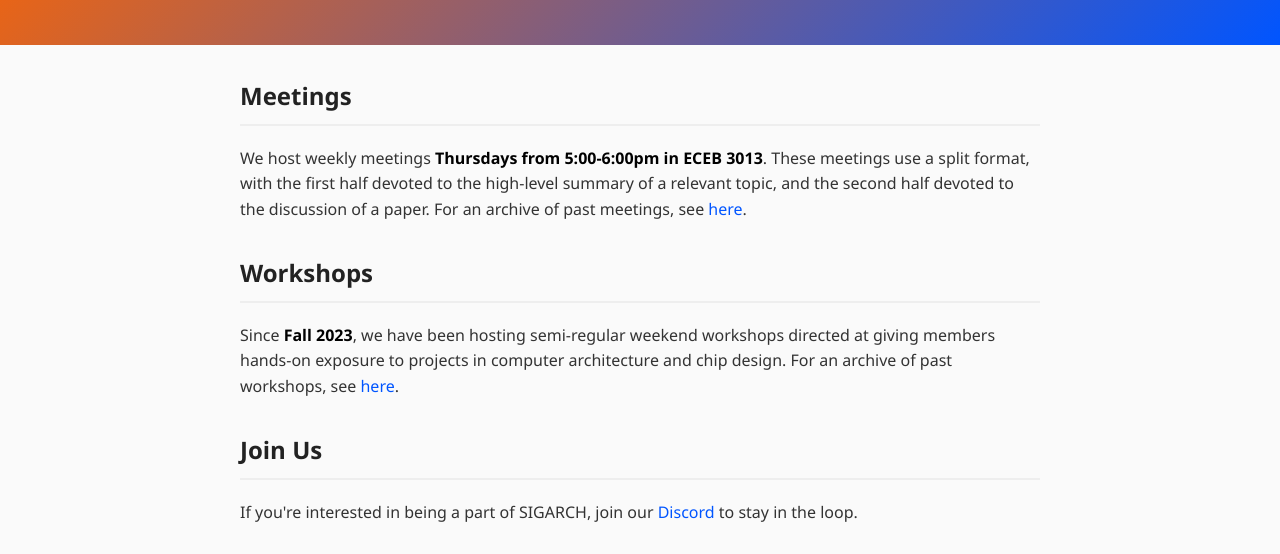
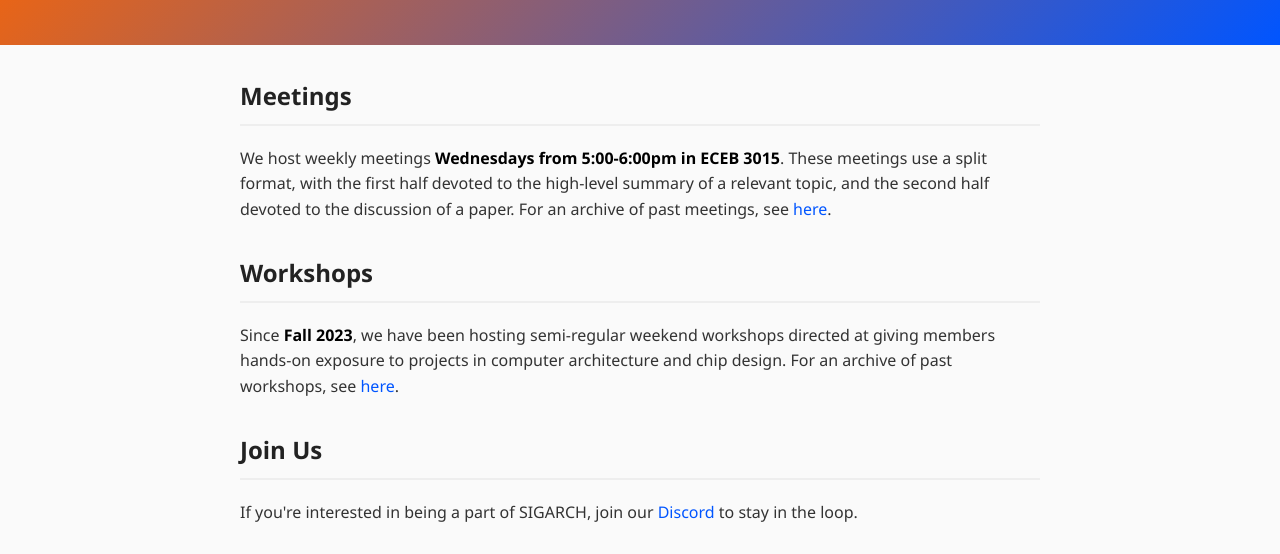
Before and after one commit to uiuc-sigarch/website, a plain HTML site: page index.html in a window 1280 px wide. Shown: the part 189-743 px from the top of the page. Drawn offline with Linux system fonts and the light colour scheme.

Commit message:
meeting times update

```diff
--- a/index.html
+++ b/index.html
@@ -204,7 +204,7 @@
   <main>
     <section id="meetings">
       <h2>Meetings</h2>
-      <p>We host weekly meetings <span class="highlight">Thursdays from 5:00-6:00pm in ECEB 3013</span>. These meetings use a split format, with the first half devoted to the high-level summary of a relevant topic, and the second half devoted to the discussion of a paper. For an archive of past meetings, see <a href="https://github.com/uiuc-sigarch/meetings">here</a>.</p>
+      <p>We host weekly meetings <span class="highlight">Wednesdays from 5:00-6:00pm in ECEB 3015</span>. These meetings use a split format, with the first half devoted to the high-level summary of a relevant topic, and the second half devoted to the discussion of a paper. For an archive of past meetings, see <a href="https://github.com/uiuc-sigarch/meetings">here</a>.</p>
     </section>
 
     <section id="workshops">
```
